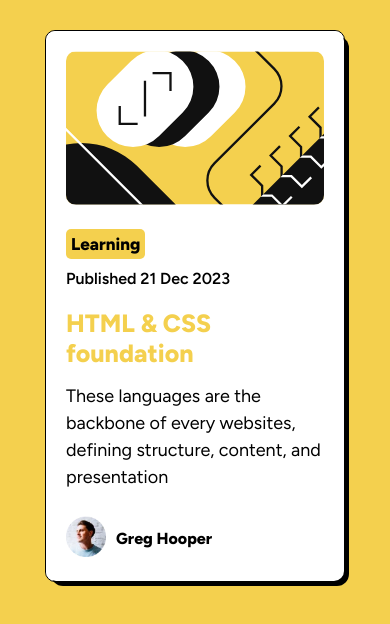
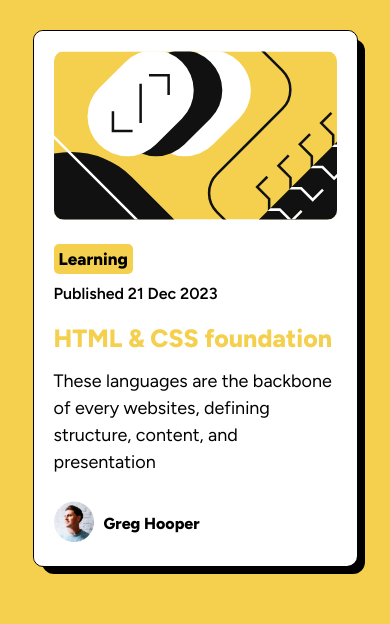
Before and after one commit to M0hamm0d/Foundation, a plain HTML site: page index.html in a window 390 px wide. Drawn offline with Linux system fonts and the light colour scheme.

Commit message:
Added- little adjustment

```diff
--- a/asset/styles/styles.css
+++ b/asset/styles/styles.css
@@ -28,8 +28,8 @@ body{
     content: "";
     background: black;
     position: absolute;
-    bottom: -5px;
-    right: -5px;
+    bottom: -8px;
+    right: -8px;
     /* left: 0px; */
     width: calc(100% + 0px);
     height: calc(100% + 0px);
@@ -85,7 +85,7 @@ body{
 }
 @media (min-width: 300px) and (max-width: 500px) {
     .card-container{
-        width: 300px;
+        width: 325px;
         margin:30px auto 0px;
     }
     .illustration-article img{
```
